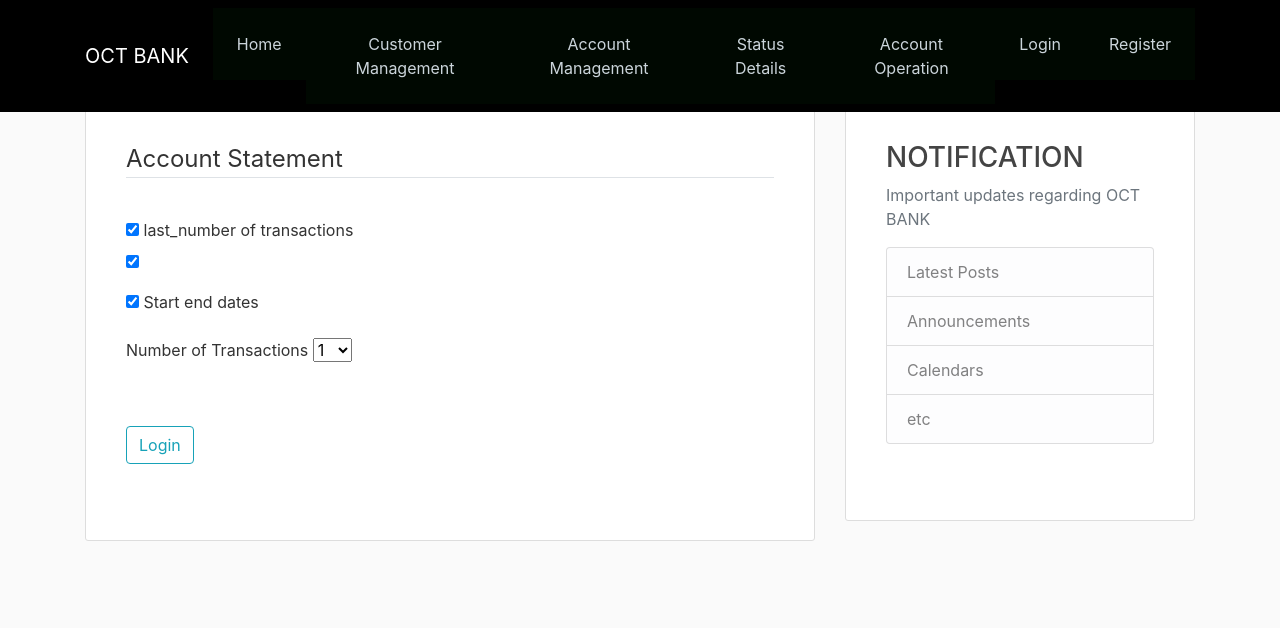
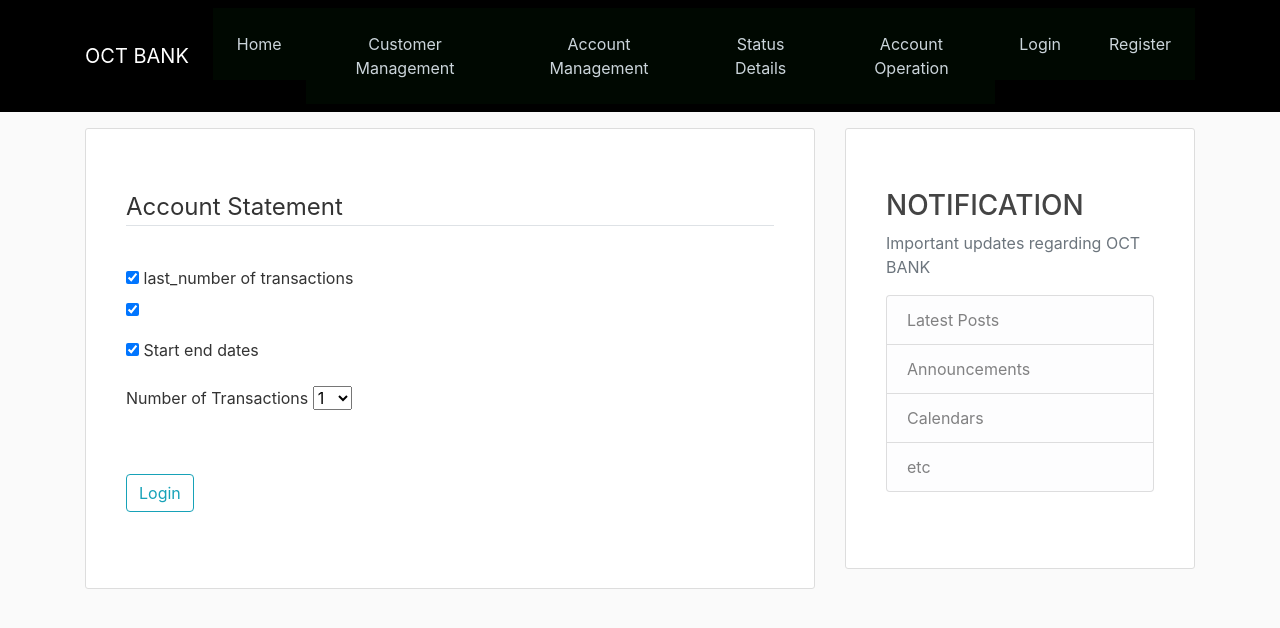
Before and after one commit to shubham103/flask_case_study, a Flask app: template templates/account_statement.html in a window 1280 px wide. Shown: the top 628 px of the page. Run offline with Flask 2, Linux system fonts and the light colour scheme; the template is opened without the code that fills it: values that come from a table or form of the project are taken from there, others are empty; some libraries are stand-ins or nearby versions.

Commit message:
Update main.css

```diff
--- a/static/css/main.css
+++ b/static/css/main.css
@@ -1,7 +1,7 @@
 body {
     background: #fafafa;
     color: #333333;
-    margin-top: 5rem;
+    margin-top: 8rem;
   }
 
   h1, h2, h3, h4, h5, h6 {
```
